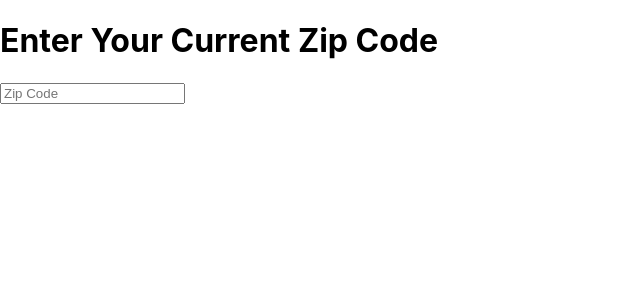
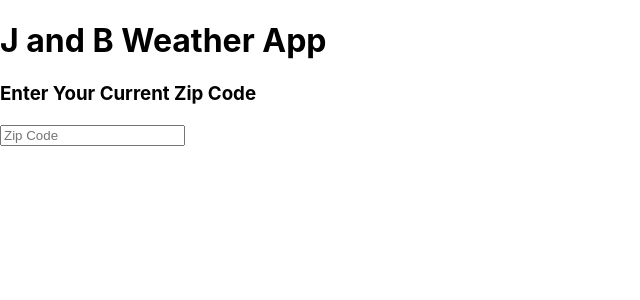
Before and after one commit to J-B-Coding/Weather-App, a React (Create React App) app: page / in a window 1280 px wide. Shown: the top 300 px of the page, without its empty margins (0-640 px from the left). Built offline with nearby package versions, Linux system fonts and the light colour scheme.

Commit message:
added new header and title

```diff
--- a/src/components/current-zip.js
+++ b/src/components/current-zip.js
@@ -21,7 +21,8 @@ const CurrentZip = () => {
 
     return(
         <div className='currentZipDiv'>
-            <h1 className='currentZipHeader'> Enter Your Current Zip Code </h1>
+            <h1 className='currentZipHeader'> J and B Weather App </h1>
+            <h3 className='currentZipTitle'> Enter Your Current Zip Code </h3>
             <form className='currentZipForm' onSubmit={onSubmit}>
                 <input
                     className='currentZipInput'
```
